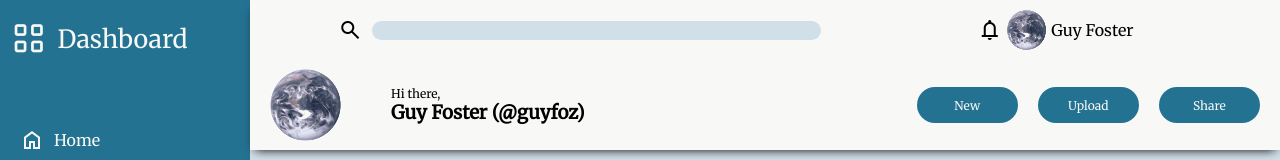
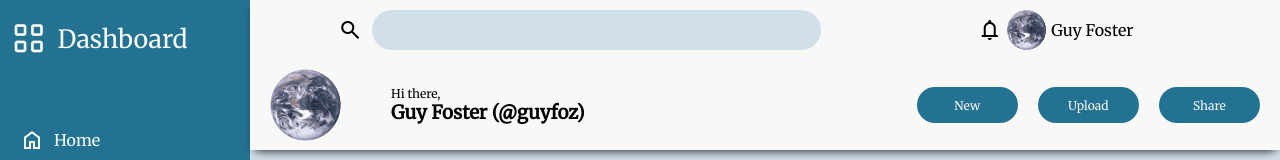
Before and after one commit to guyfoz77/admin-dashboard, a plain HTML site: page index.html in a window 1280 px wide. Shown: the top 160 px of the page. Drawn offline with nearby package versions, Linux system fonts and the light colour scheme.

Commit message:
Increase search bar height

```diff
--- a/style.css
+++ b/style.css
@@ -42,9 +42,10 @@ input[type='button']:active {
 input[type='search'] {
     border-radius: 50px;
     width: 100%;
+    height: 40px;
     border: none;
     background-color: var(--secondary-dark);
-    padding-left: 10px;
+    padding-left: 20px;
 }
 
 p {
@@ -53,7 +54,6 @@ p {
 
 .mainContainer {
     min-height: 100vh; width: 100vw;
-    background-color: aqua;
     display: grid;
     grid-template: 150px 1fr / 250px 1fr;
 }
```
